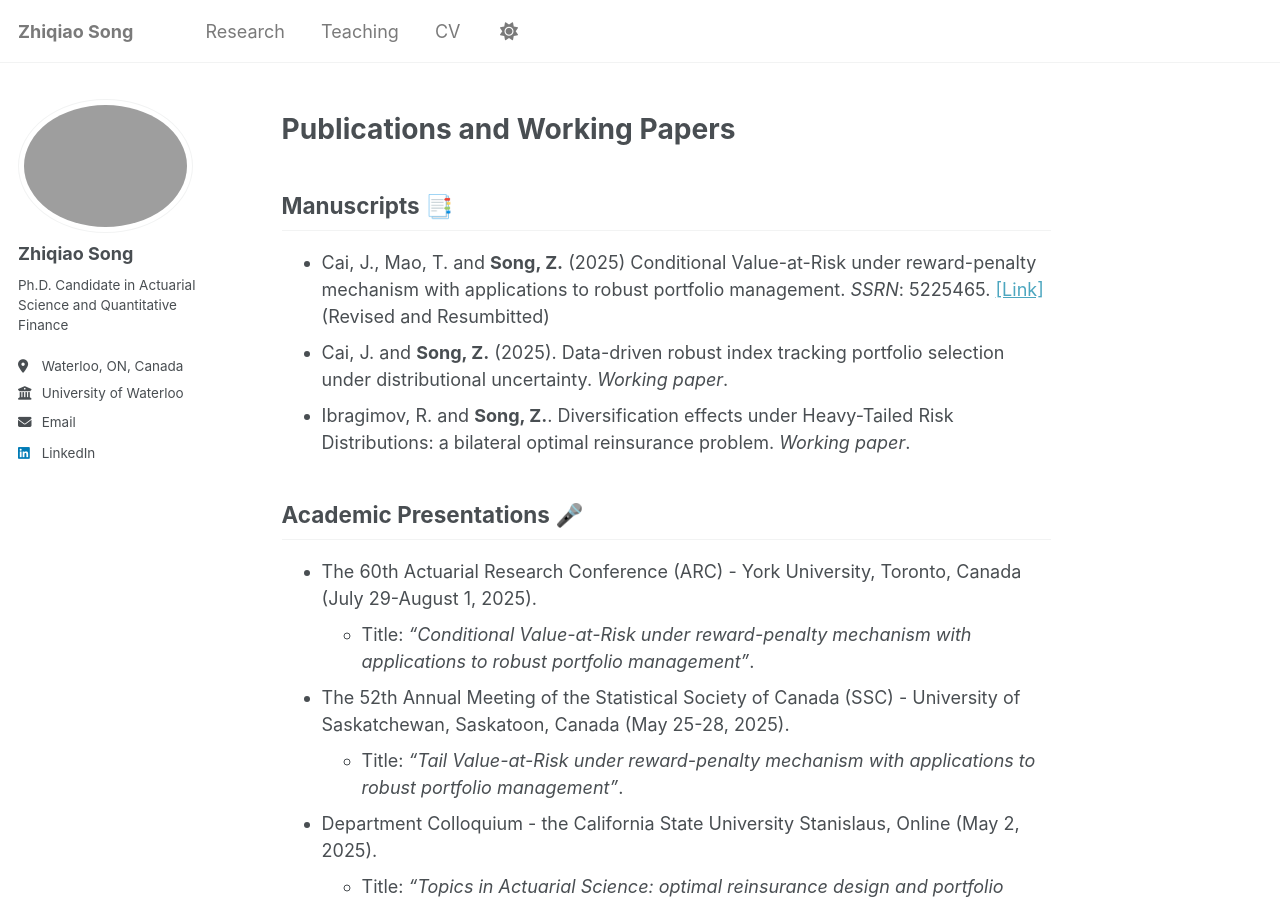
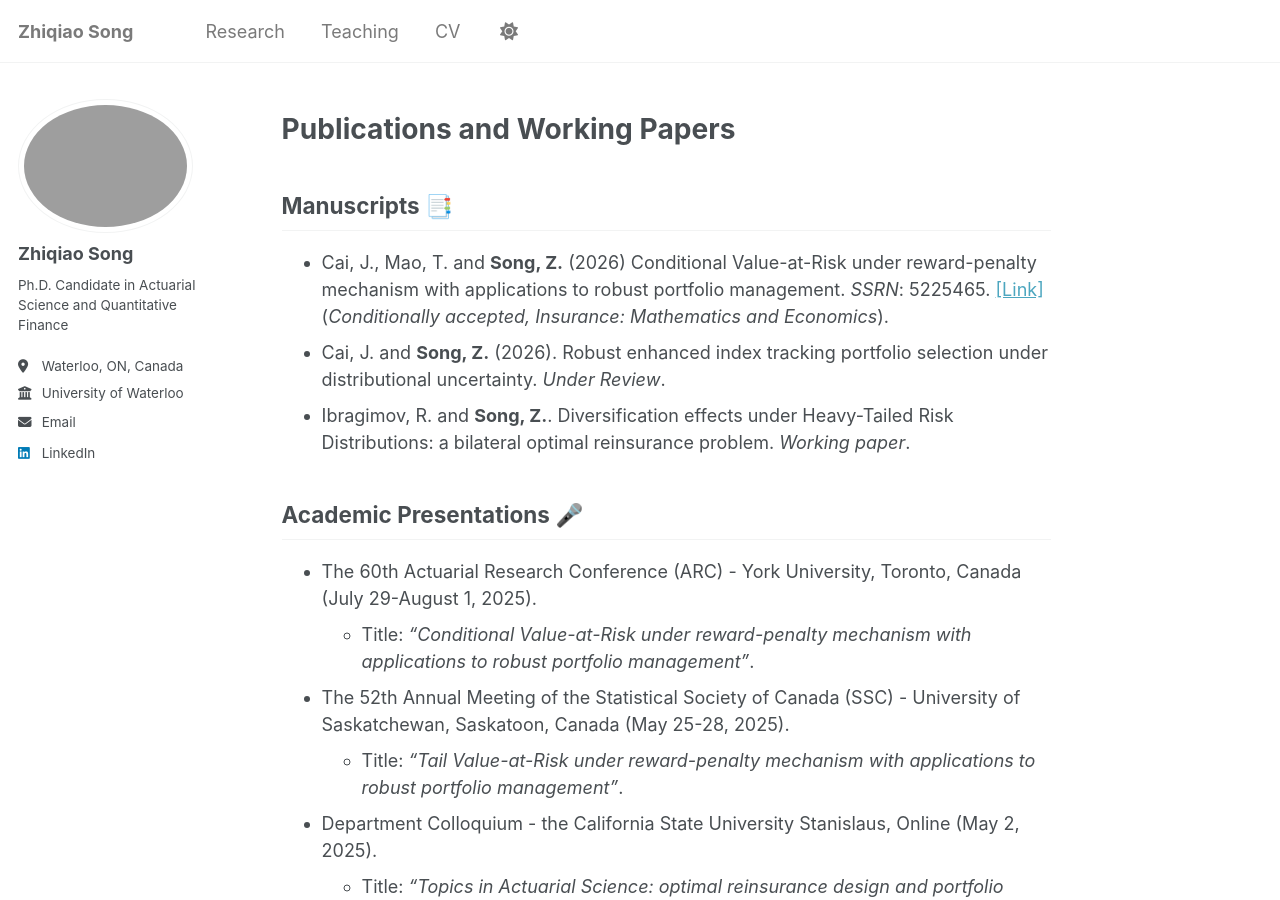
Before and after one commit to ZhiqiaoSong/zhiqiaosong.github.io, a Jekyll site: the page built from _pages/research.md, in a window 1280 px wide and 900 px high. Built offline with Jekyll 4.4.1, drawn with Linux system fonts in a browser that asks for light colours; a script that is not in the unit is left out.

Commit message:
Update research.md

```diff
--- a/_pages/research.md
+++ b/_pages/research.md
@@ -9,9 +9,9 @@ author_profile: true
 
 ## Manuscripts 📑
 
-* Cai, J., Mao, T. and **Song, Z.** (2025) Conditional Value-at-Risk under reward-penalty mechanism with applications to robust portfolio management.
-  *SSRN*: 5225465. [[Link]](http://dx.doi.org/10.2139/ssrn.5225465) (Revised and Resumbitted)
-* Cai, J. and **Song, Z.** (2025). Data-driven robust index tracking portfolio selection under distributional uncertainty. *Working paper*.
+* Cai, J., Mao, T. and **Song, Z.** (2026) Conditional Value-at-Risk under reward-penalty mechanism with applications to robust portfolio management.
+  *SSRN*: 5225465. [[Link]](http://dx.doi.org/10.2139/ssrn.5225465) (*Conditionally accepted, Insurance: Mathematics and Economics*).
+* Cai, J. and **Song, Z.** (2026). Robust enhanced index tracking portfolio selection under distributional uncertainty. *Under Review*.
 * Ibragimov, R. and **Song, Z.**. Diversification effects under Heavy-Tailed Risk Distributions: a bilateral optimal reinsurance problem. *Working paper*.
 
 ## Academic Presentations 🎤
```
